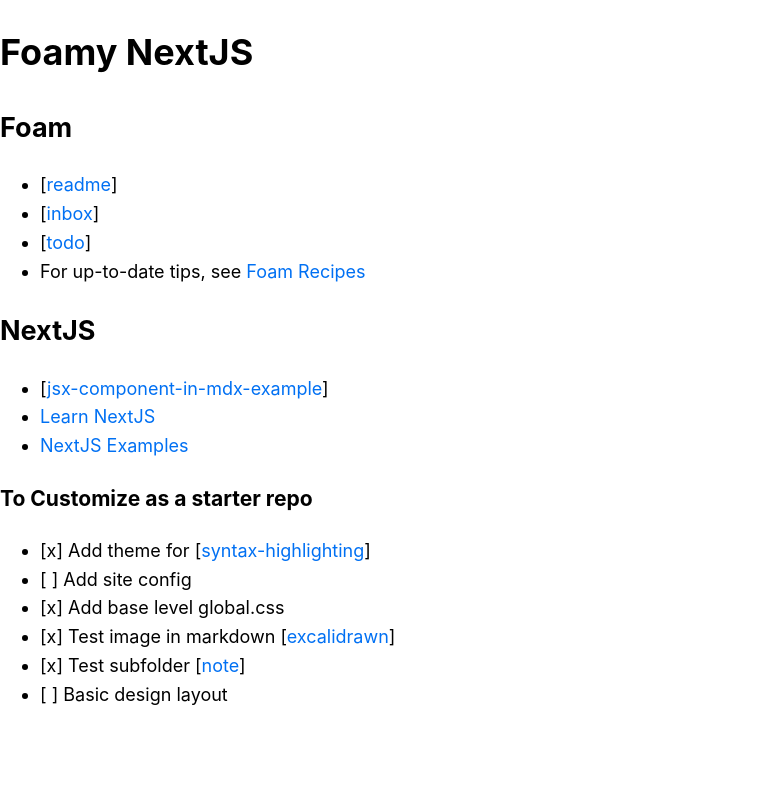
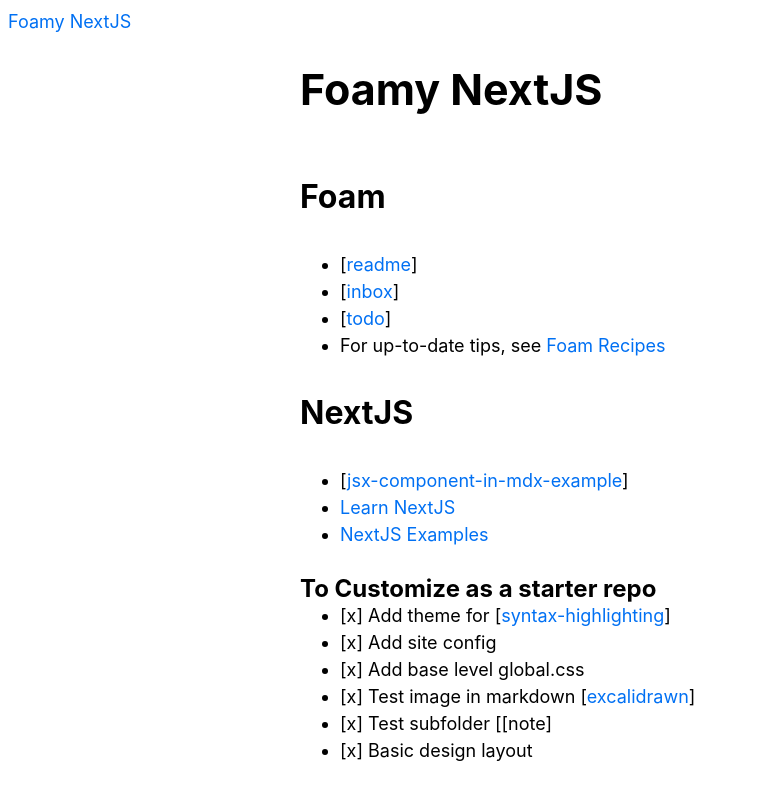
Before and after one commit to yenly/foamy-nextjs, a Next.js app: page / in a window 1280 px wide. Shown: the whole page, without its empty margins (0-757 px from the left). Built offline with nearby package versions, Linux system fonts and the light colour scheme.

Commit message:
Add basic design layout using components

```diff
--- /dev/null
+++ b/components/Header.js
@@ -0,0 +1,13 @@
+import Link from 'next/link'
+
+export default function Header({ siteName }) {
+  return (
+    <>
+      <header className="header">
+        <nav className="nav">
+          <Link href="/"><a>{siteName}</a></Link>
+        </nav>
+      </header>
+    </>
+  )
+}
--- /dev/null
+++ b/components/Layout.js
@@ -0,0 +1,19 @@
+import Head from 'next/head'
+import Header from './Header'
+
+export default function Layout({ children, siteData }) {
+  return (
+    <>
+      <Head>
+        <meta name="viewport" content="width=device-width, initial-scale=1" />
+        <meta name="author" content={siteData.author} />
+        <meta name="description" content={siteData.description} />
+        <title>{siteData.title}</title>
+      </Head>
+      <Header siteName={siteData.title} />
+      <section className="container">
+        <div className="content">{children}</div>
+      </section>
+    </>
+  )
+}
--- a/pages/_app.js
+++ b/pages/_app.js
@@ -1,6 +1,12 @@
 import '../styles/global.css'
 import '../styles/prism-theme-night-owl.css'
+import Layout from '../components/Layout'
+import siteData from '../siteconfig'
 
 export default function App({ Component, pageProps }) {
-  return <Component {...pageProps} />
+  return (
+    <Layout siteData={siteData}>
+      <Component {...pageProps} />
+    </Layout>
+  )
 }
--- a/pages/index.md
+++ b/pages/index.md
@@ -13,11 +13,11 @@
 
 ### To Customize as a starter repo
 - [x] Add theme for [[syntax-highlighting]]
-- [ ] Add site config
+- [x] Add site config
 - [x] Add base level global.css
 - [x] Test image in markdown [[excalidrawn]]
-- [x] Test subfolder [[note]]
-- [ ] Basic design layout
+- [x] Test subfolder [[note]
+- [x] Basic design layout
 
 [//begin]: # "Autogenerated link references for markdown compatibility"
 [readme]: readme "Foam"
@@ -26,5 +26,4 @@
 [jsx-component-in-mdx-example]: jsx-component-in-mdx-example "JSX Component in Mdx Example"
 [syntax-highlighting]: notes/syntax-highlighting "Syntax Highlighting"
 [excalidrawn]: excalidrawn "Excalidrawn"
-[note]: notes/note "Note"
 [//end]: # "Autogenerated link references"
--- /dev/null
+++ b/siteconfig.js
@@ -0,0 +1,5 @@
+export default {
+  "title": "Foamy NextJS",
+  "description": "Digital Garden built with Foam and NextJS with MDX",
+  "author": "Yenly Ma"
+}
--- a/styles/global.css
+++ b/styles/global.css
@@ -1,15 +1,90 @@
-html,
+* {
+  box-sizing: border-box;
+}
+
+/* begin gridlover perfect fourth scale */
+html, .root {
+  font-size: 18px;
+  line-height: 27px;
+}
 body {
-  padding: 0;
-  margin: 0;
   font-family: -apple-system, BlinkMacSystemFont, Segoe UI, Roboto, Oxygen, Ubuntu,
     Cantarell, Fira Sans, Droid Sans, Helvetica Neue, sans-serif;
-  line-height: 1.6;
-  font-size: 18px;
+  font-size: 1rem;
+  line-height: 1.5rem;
+}
+h1, .h1 {
+  font-size: 2.3888889rem;
+  line-height: 3rem;
+  margin-top: 1.5rem;
+  margin-bottom: 3rem;
+}
+h2, .h2 {
+  font-size: 1.7777778rem;
+  line-height: 3rem;
+  margin-top: 1.5rem;
+  margin-bottom: 1.5rem;
+}
+h3, .h3 {
+  font-size: 1.3333333rem;
+  line-height: 1.5rem;
+  margin-top: 1.5rem;
+  margin-bottom: 0rem;
+}
+h4, .h4 {
+  font-size: 1rem;
+  line-height: 1.5rem;
+  margin-top: 1.5rem;
+  margin-bottom: 0rem;
+}
+h5, .h5 {
+  font-size: 1rem;
+  line-height: 1.5rem;
+  margin-top: 1.5rem;
+  margin-bottom: 0rem;
+}
+p, ul, ol, pre, table, blockquote  {
+  margin-top: 0rem;
+  margin-bottom: 1.5rem;
+}
+ul ul, ol ol, ul ol, ol ul {
+  margin-top: 0rem;
+  margin-bottom: 0rem;
 }
 
-* {
-  box-sizing: border-box;
+/* Let's make sure all's aligned */
+hr, .hr {
+  border: 1px solid;
+  margin: -1px 0;
+}
+a, b, i, strong, em, small, code {
+  line-height: 0;
+}
+sub, sup {
+  line-height: 0;
+  position: relative;
+  vertical-align: baseline;
+}
+sup {
+  top: -0.5em;
+}
+sub {
+  bottom: -0.25em;
+}
+/* end gridlover perfect fourth scale */
+
+.container {
+  max-width: 680px;
+  margin: auto;
+}
+
+.contains-task-list {
+  list-style-type: none;
+  padding-left: 0;
+}
+
+pre {
+  font-size: 0.80rem;
 }
 
 a {
```
